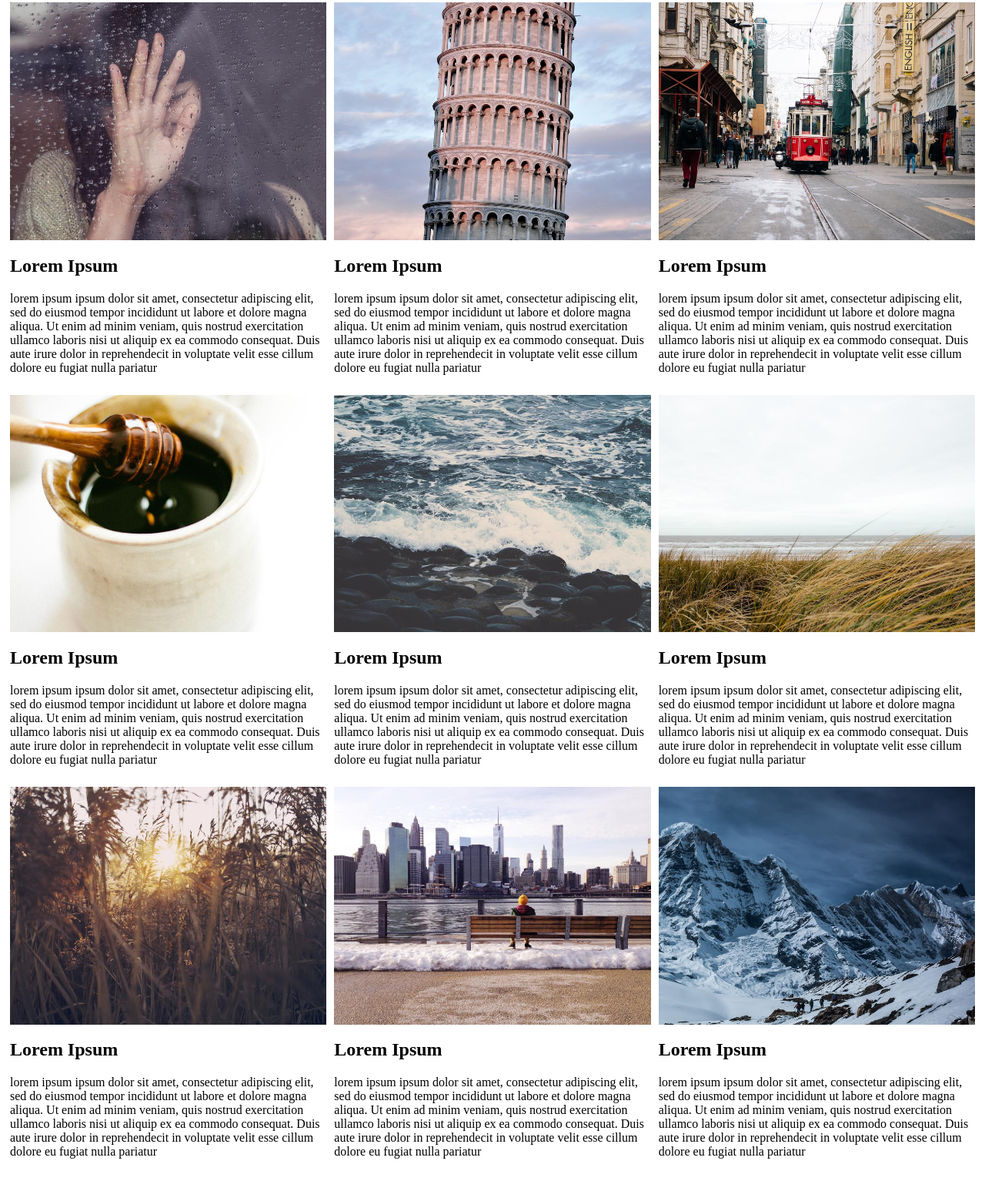
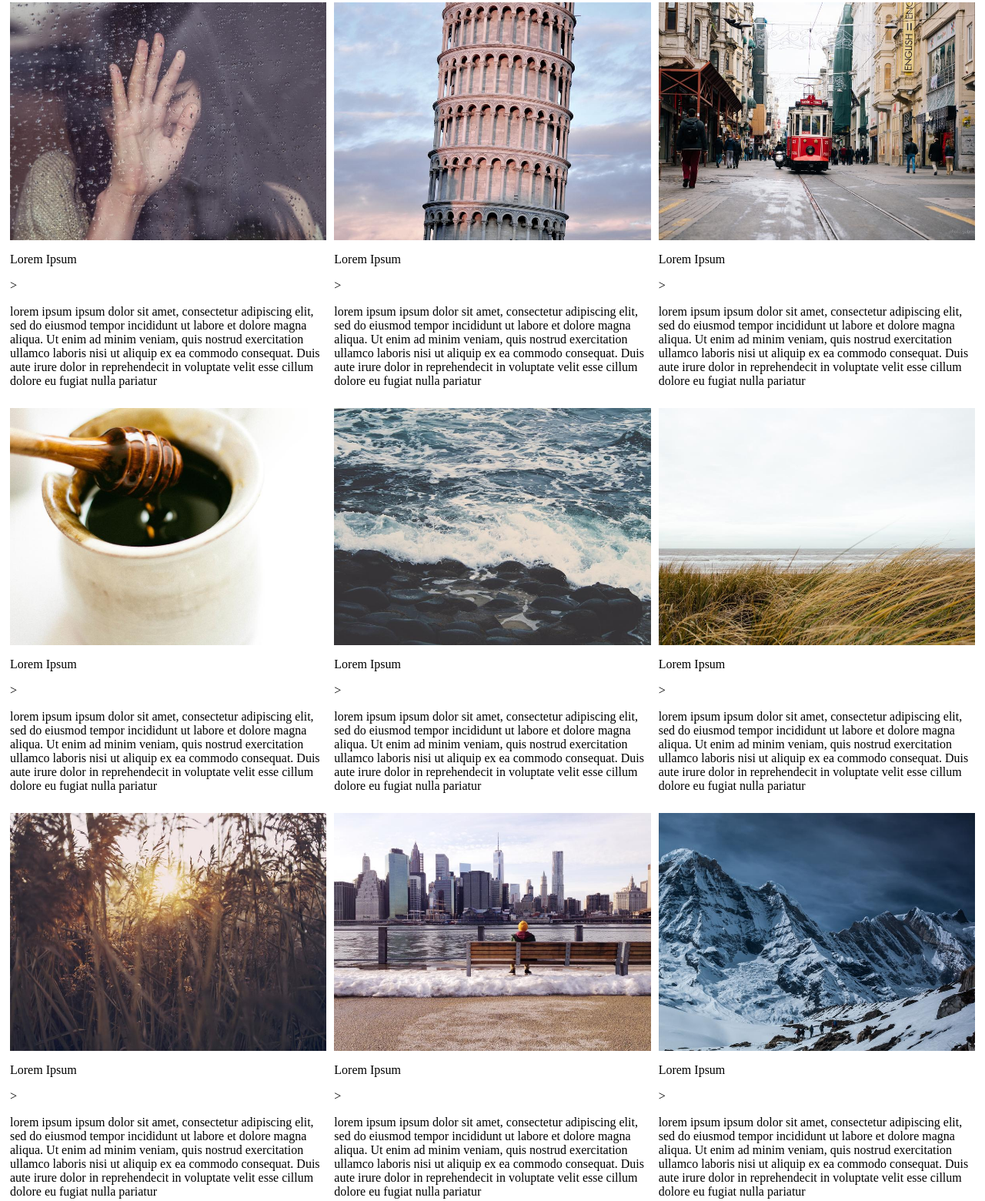
Before and after one commit to BerinGudic/Repo06-07, a website: page ex01/src/index.html in a window 1280 px wide. Shown: the part 68-1628 px from the top of the page at 77% size. Before the commit the page ends 1602 px from the top, so only its background shows below. Drawn offline with Linux system fonts and the light colour scheme.

Commit message:
Added project files

```diff
--- a/ex01/src/index.html
+++ b/ex01/src/index.html
@@ -10,17 +10,17 @@
     <div class="row">
         <div class="column">
             <a href="..\photos\image1.jpg"><img src="..\photos\image1.jpg" alt="rain"></a>
-            <h2>Lorem Ipsum</h2>
+            <p>Lorem Ipsum</p>>
             <p>lorem ipsum ipsum dolor sit amet, consectetur adipiscing elit, sed do eiusmod tempor incididunt ut labore et dolore magna aliqua. Ut enim ad minim veniam, quis nostrud exercitation ullamco laboris nisi ut aliquip ex ea commodo consequat. Duis aute irure dolor in reprehendecit in voluptate velit esse cillum dolore eu fugiat nulla pariatur</p>
         </div>
         <div class="column">
             <a href="..\photos\image2.jpg"><img src="..\photos\image2.jpg" alt="tower"></a>
-            <h2>Lorem Ipsum</h2>
+            <p>Lorem Ipsum</p>>
             <p>lorem ipsum ipsum dolor sit amet, consectetur adipiscing elit, sed do eiusmod tempor incididunt ut labore et dolore magna aliqua. Ut enim ad minim veniam, quis nostrud exercitation ullamco laboris nisi ut aliquip ex ea commodo consequat. Duis aute irure dolor in reprehendecit in voluptate velit esse cillum dolore eu fugiat nulla pariatur</p>
         </div>
         <div class="column">
             <a href="..\photos\image3.jpg"><img src="..\photos\image3.jpg" alt="street"></a>
-            <h2>Lorem Ipsum</h2>
+            <p>Lorem Ipsum</p>>
             <p>lorem ipsum ipsum dolor sit amet, consectetur adipiscing elit, sed do eiusmod tempor incididunt ut labore et dolore magna aliqua. Ut enim ad minim veniam, quis nostrud exercitation ullamco laboris nisi ut aliquip ex ea commodo consequat. Duis aute irure dolor in reprehendecit in voluptate velit esse cillum dolore eu fugiat nulla pariatur</p>
         </div>
     </div>
@@ -28,18 +28,18 @@
     <div class="row">
         <div class="column">
             <a href="..\photos\image6.jpg"><img src="..\photos\image6.jpg" alt="honey"></a>
-            <h2>Lorem Ipsum</h2>
+            <p>Lorem Ipsum</p>>
             <p>lorem ipsum ipsum dolor sit amet, consectetur adipiscing elit, sed do eiusmod tempor incididunt ut labore et dolore magna aliqua. Ut enim ad minim veniam, quis nostrud exercitation ullamco laboris nisi ut aliquip ex ea commodo consequat. Duis aute irure dolor in reprehendecit in voluptate velit esse cillum dolore eu fugiat nulla pariatur</p>
         </div>
         <div class="column">
             <a href="..\photos\image4.jpg"><img src="..\photos\image4.jpg" alt="sea"></a>
-            <h2>Lorem Ipsum</h2>
+            <p>Lorem Ipsum</p>>
             <p>lorem ipsum ipsum dolor sit amet, consectetur adipiscing elit, sed do eiusmod tempor incididunt ut labore et dolore magna aliqua. Ut enim ad minim veniam, quis nostrud exercitation ullamco laboris nisi ut aliquip ex ea commodo consequat. Duis aute irure dolor in reprehendecit in voluptate velit esse cillum dolore eu fugiat nulla pariatur</p>
         </div>
 
         <div class="column">
             <a href="..\photos\image5.jpg"><img src="..\photos\image5.jpg" alt="grass"></a>
-            <h2>Lorem Ipsum</h2>
+            <p>Lorem Ipsum</p>>
             <p>lorem ipsum ipsum dolor sit amet, consectetur adipiscing elit, sed do eiusmod tempor incididunt ut labore et dolore magna aliqua. Ut enim ad minim veniam, quis nostrud exercitation ullamco laboris nisi ut aliquip ex ea commodo consequat. Duis aute irure dolor in reprehendecit in voluptate velit esse cillum dolore eu fugiat nulla pariatur</p>
         </div>
     </div>
@@ -47,17 +47,17 @@
     <div class="row">
         <div class="column">
             <a href="..\photos\image7.jpg"><img src="..\photos\image7.jpg" alt="sun-grass"></a>
-            <h2>Lorem Ipsum</h2>
+            <p>Lorem Ipsum</p>>
             <p>lorem ipsum ipsum dolor sit amet, consectetur adipiscing elit, sed do eiusmod tempor incididunt ut labore et dolore magna aliqua. Ut enim ad minim veniam, quis nostrud exercitation ullamco laboris nisi ut aliquip ex ea commodo consequat. Duis aute irure dolor in reprehendecit in voluptate velit esse cillum dolore eu fugiat nulla pariatur</p>
         </div>
         <div class="column">
             <a href="..\photos\image8.jpg"><img src="..\photos\image8.jpg" alt="city"></a>
-            <h2>Lorem Ipsum</h2>
+            <p>Lorem Ipsum</p>>
             <p>lorem ipsum ipsum dolor sit amet, consectetur adipiscing elit, sed do eiusmod tempor incididunt ut labore et dolore magna aliqua. Ut enim ad minim veniam, quis nostrud exercitation ullamco laboris nisi ut aliquip ex ea commodo consequat. Duis aute irure dolor in reprehendecit in voluptate velit esse cillum dolore eu fugiat nulla pariatur</p>
         </div>
         <div class="column">
             <a href="..\photos\image9.jpg"><img src="..\photos\image9.jpg" alt="mountains"></a>
-            <h2>Lorem Ipsum</h2>
+            <p>Lorem Ipsum</p>>
             <p>lorem ipsum ipsum dolor sit amet, consectetur adipiscing elit, sed do eiusmod tempor incididunt ut labore et dolore magna aliqua. Ut enim ad minim veniam, quis nostrud exercitation ullamco laboris nisi ut aliquip ex ea commodo consequat. Duis aute irure dolor in reprehendecit in voluptate velit esse cillum dolore eu fugiat nulla pariatur</p>
         </div>
     </div>
```
